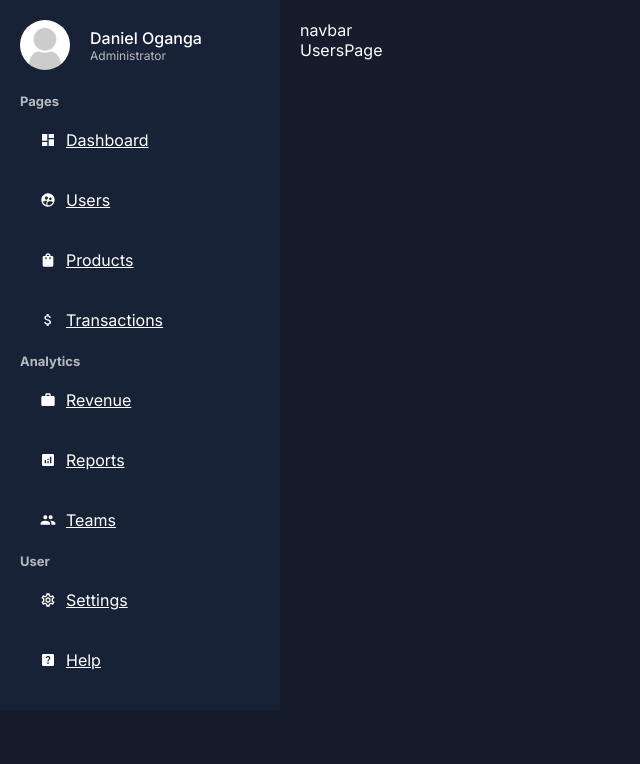
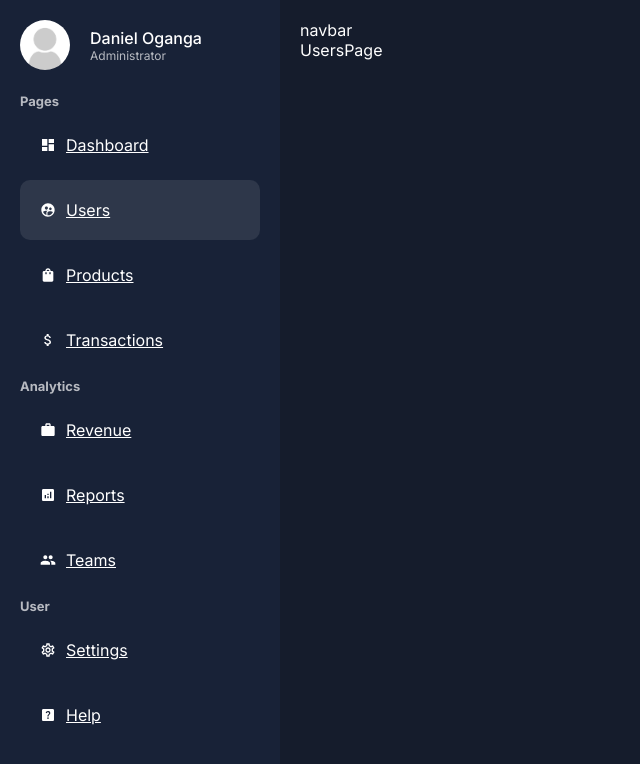
Before and after one commit to manlikeganga19/dashboard, a Next.js app: page /dashboard/users in a window 1280 px wide. Shown: the top 764 px of the page, without its empty margins (0-640 px from the left). Built offline with nearby package versions, Linux system fonts and the light colour scheme.

Commit message:
sidebar complete

```diff
--- a/app/ui/dashboard/sidebar/menuLink/menuLink.jsx
+++ b/app/ui/dashboard/sidebar/menuLink/menuLink.jsx
@@ -1,10 +1,21 @@
+"use client"
+
 import React from "react";
 import styles from "./menuLink.module.css";
 import Link from "next/link";
+import { usePathname } from "next/navigation";
 
 const menuLink = ({ item }) => {
+    const pathname = usePathname()
+
+    console.log(pathname)
   return (
-    <Link href={item.path} className={styles.container}>
+    <Link
+      href={item.path}
+      className={`${styles.container} ${
+        pathname === item.path && styles.active
+      }`}
+    >
       {item.icon}
       {item.title}
     </Link>
--- a/app/ui/dashboard/sidebar/menuLink/menuLink.module.css
+++ b/app/ui/dashboard/sidebar/menuLink/menuLink.module.css
@@ -1,6 +1,12 @@
-.container{
-    padding: 20px;
-    display: flex;
-    align-items: center;
-    gap: 10px;
+.container {
+  padding: 20px;
+  display: flex;
+  align-items: center;
+  gap: 10px;
+  margin: 5px 0;
+  border-radius: 10px;
 }
+.container:hover,
+.active {
+  background-color: #2e374a;
+}
```
